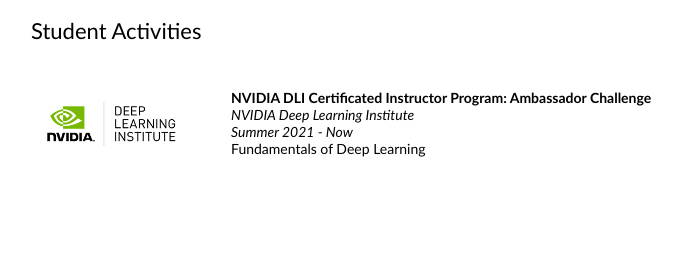
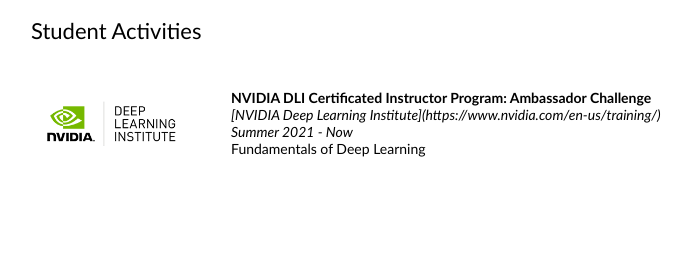
Before and after one commit to Jeiyoon/jeiyoon.github.io, a plain HTML site: page index.html in a window 1280 px wide. Shown: the part 3330-3591 px from the top of the page, without its empty margins (229-920 px from the left). Drawn offline with Linux system fonts and the light colour scheme.

Commit message:
Update index.html

```diff
--- a/index.html
+++ b/index.html
@@ -2028,7 +2028,7 @@
             <td style="padding:20px;width:75%;vertical-align:middle">
               <papertitle>NVIDIA DLI Certificated Instructor Program: Ambassador Challenge </papertitle>
               <br>
-        <em>NVIDIA Deep Learning Institute</em>
+        <em>[NVIDIA Deep Learning Institute](https://www.nvidia.com/en-us/training/)</em>
               <br>
         <em>Summer 2021 - Now</em>
               <br>
```
